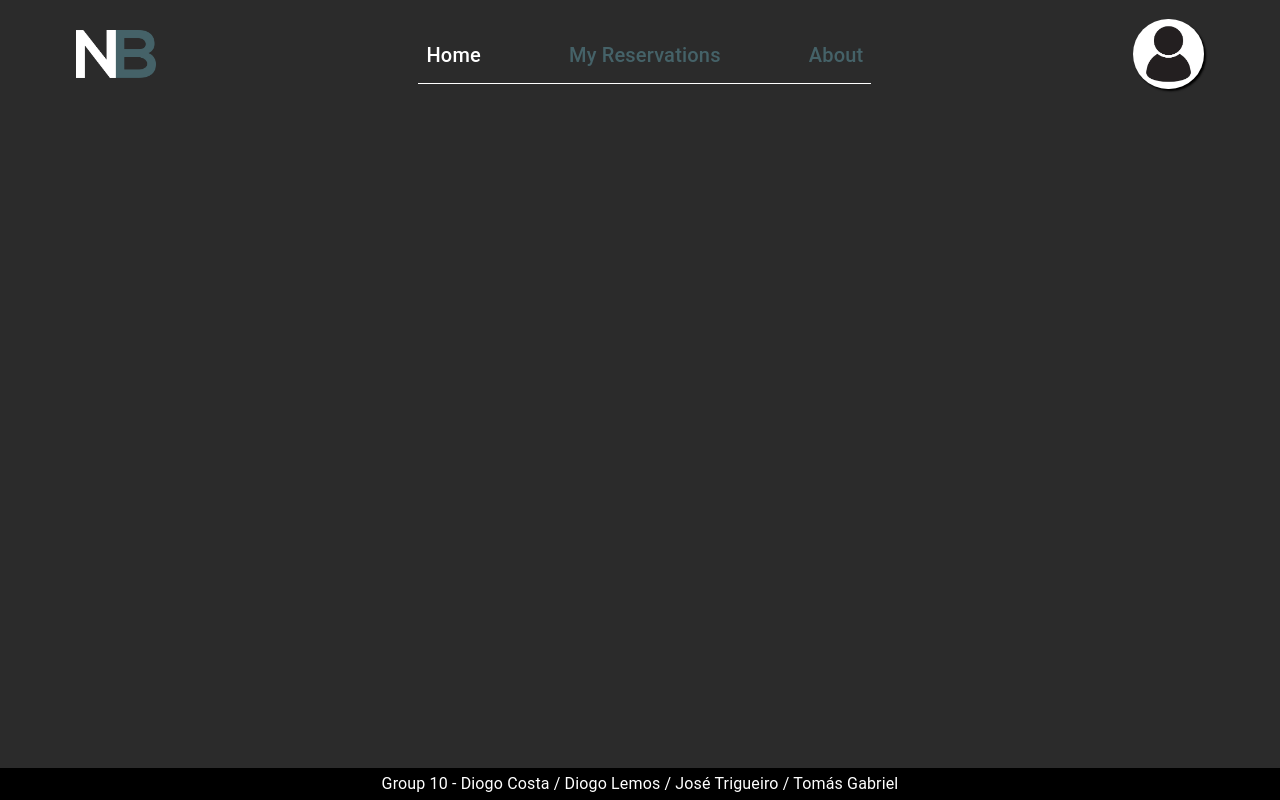
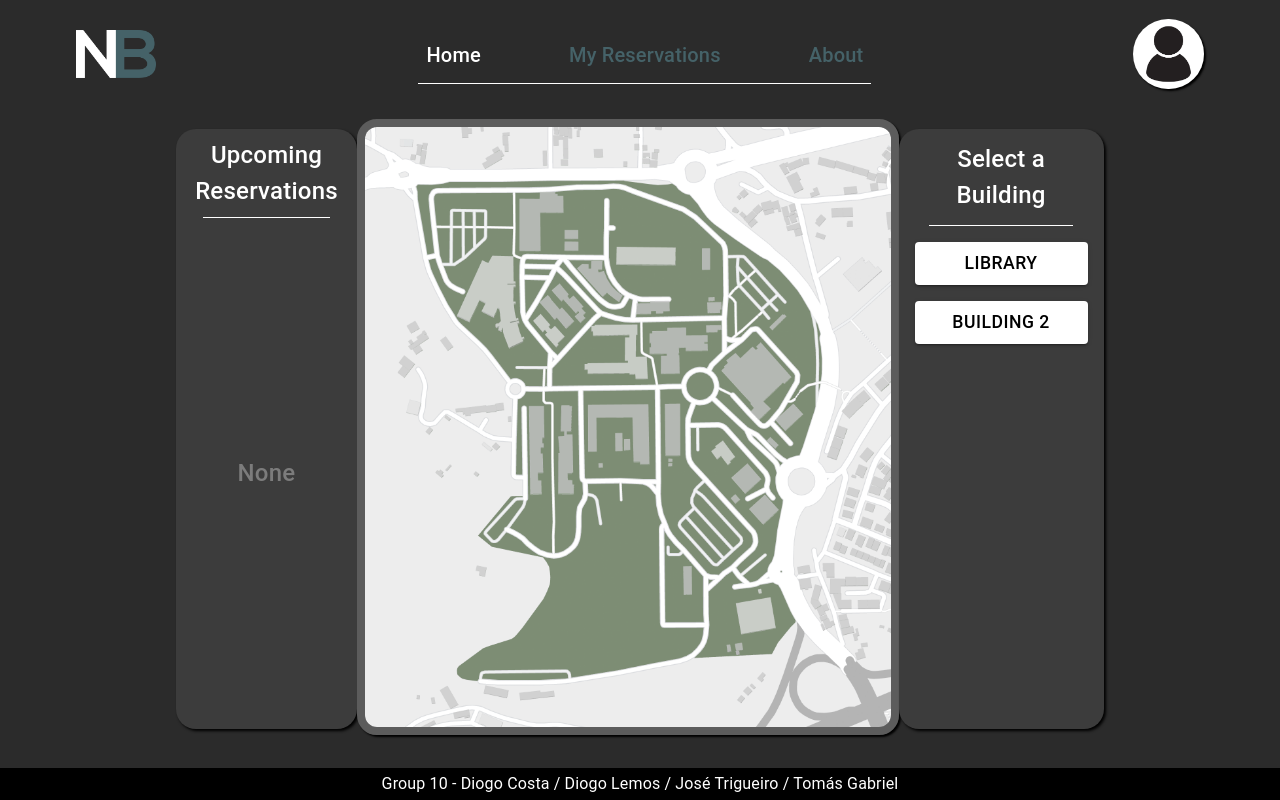
Before and after one commit to dcosta500/nova-booking, a React (Create React App) app: page / in a window 1280 px wide. Built offline with nearby package versions, Linux system fonts and the light colour scheme.

Commit message:
Changed favicon.ico and added default path to home screen

```diff
--- a/public/index.html
+++ b/public/index.html
@@ -2,7 +2,7 @@
 <html lang="en">
   <head>
     <meta charset="utf-8" />
-    <link rel="icon" href="%PUBLIC_URL%/favicon.ico" />
+    <link rel="icon" href="%PUBLIC_URL%/novaicon.ico" />
     <meta name="viewport" content="width=device-width, initial-scale=1" />
     <meta name="theme-color" content="#000000" />
     <meta
--- a/src/app/NovaBooking.js
+++ b/src/app/NovaBooking.js
@@ -22,6 +22,7 @@ const NovaBooking = () => {
       <div className="site-body">
         <Routes>
           <Route path={paths.homePage} element={<HomePage />} />
+          <Route path={paths.homePageAlt} element={<HomePage />} />
           <Route path={paths.profilePage} element={<ProfilePage />} />
           <Route path={paths.aboutPage} element={<AboutPage />} />
           <Route path={paths.libraryPage} element={<Library />} />
--- a/src/redux/slices/pathsSlice.js
+++ b/src/redux/slices/pathsSlice.js
@@ -16,6 +16,7 @@ export const pathsSlice = createSlice({
   name: "paths",
   initialState: {
     homePage: paths.homePage,
+    homePageAlt: "",
     myReservationsPage: paths.myReservationsPage,
     aboutPage: paths.aboutPage,
     profilePage: paths.profilePage,
```
Also changed, not shown: 1 other file (tests, documents, lock files or other folders).
